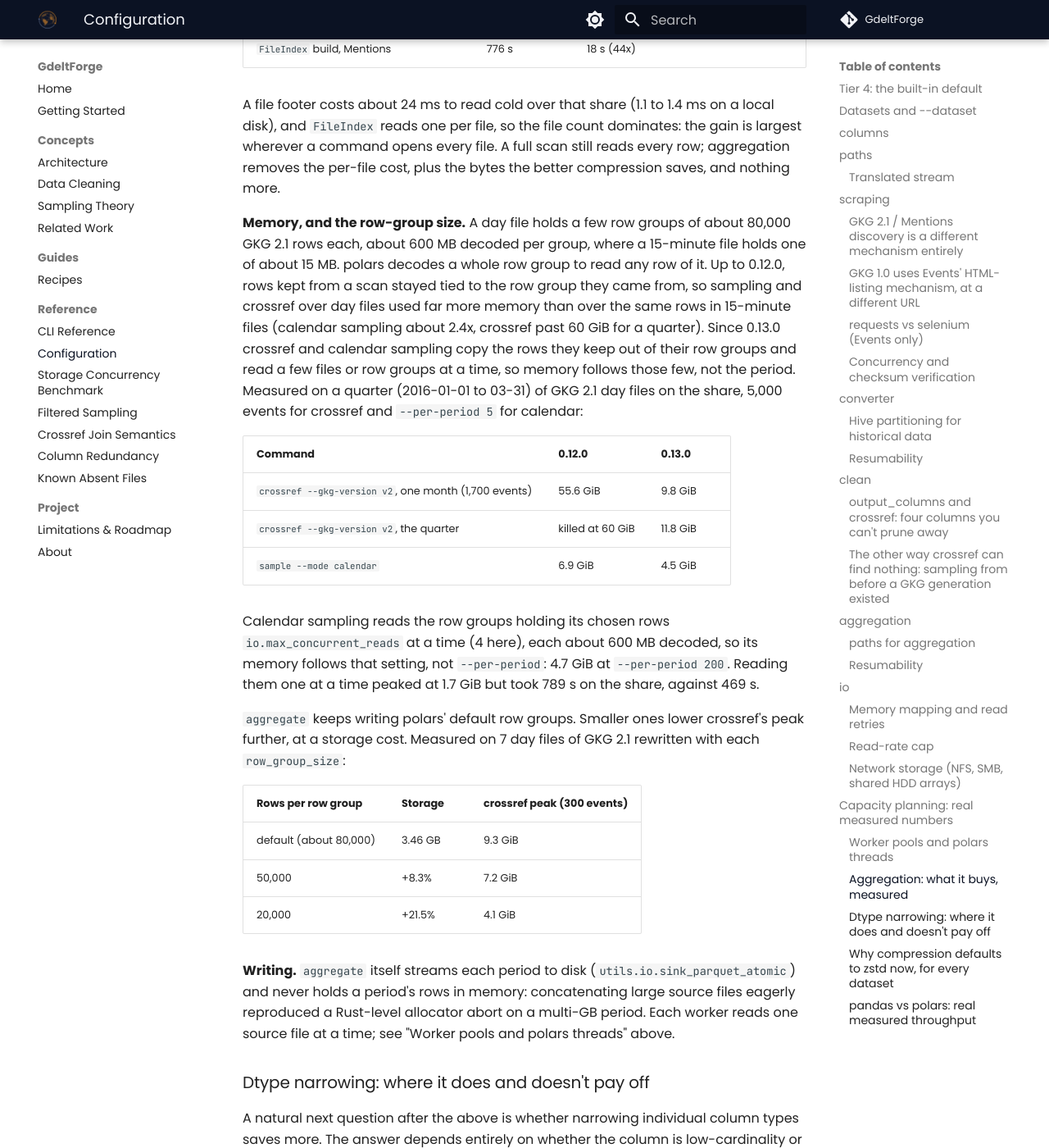
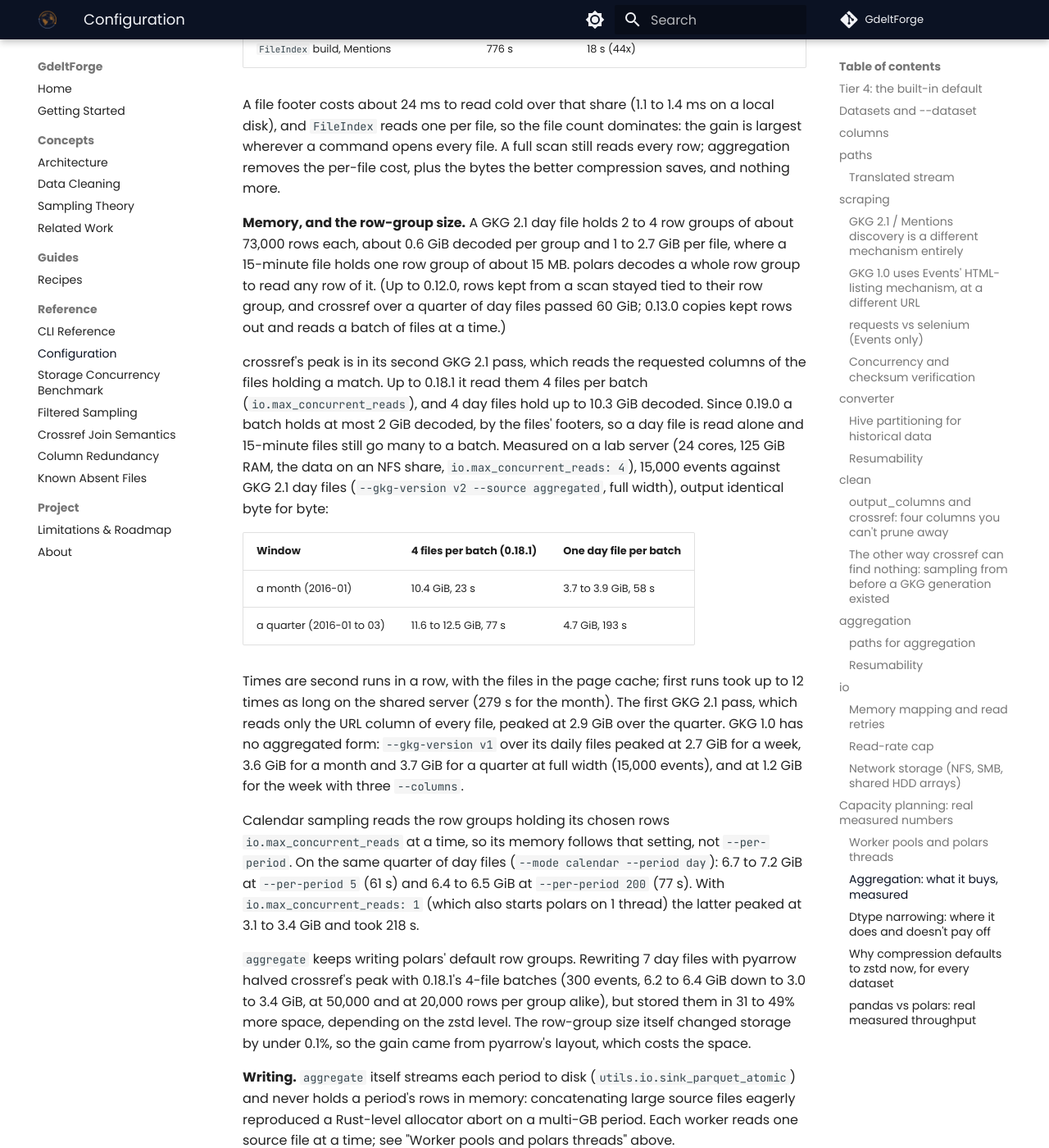
Before and after one commit to Vinicius-Teixeirac/GdeltForge, an MkDocs documentation site: the page built from docs/configuration.md, in a window 1280 px wide and 1400 px high, scrolled down 27265 px. Shown: the whole window at 82% size. Built offline with MkDocs 1.6.1 and Material for MkDocs 9.7.7, drawn with Linux system fonts in a browser that asks for light colours; comment, search, counter and statistics services are not loaded.

Commit message:
docs(configuration): memory figures for crossref and calendar sampling
The memory section quoted figures from 0.12.0 and 0.13.0 (crossref v2
9.8 GiB for a month and 11.8 GiB for a quarter of GKG 2.1 day files,
calendar sampling 4.5 GiB), measured before the batching, the reads
without memory mapping and the read cap that came since. It now gives
figures from a lab server with the data on an NFS share, 15,000 events
at full width: crossref v2 with 4 files per batch (10.4 GiB for a
month, 11.6 to 12.5 GiB for a quarter) against one day file per batch
(3.7 to 3.9 and 4.7 GiB, output identical), the first GKG 2.1 pass,
GKG 1.0 over a week, a month and a quarter, calendar sampling at 4 and
1 concurrent reads, and the row-group rewrite with its storage cost
(31 to 49%, from pyarrow's layout; the row-group size itself changed
storage by under 0.1%). The 0.12.0 and 0.13.0 history is one sentence.

Claude Code has been used: the brief below condenses the session:

    The memory figures in docs/configuration.md date from 0.12.0
    and 0.13.0. Rewrite that section from the new lab measurements
    (crossref v2 month and quarter before and after the batch
    change, calendar sampling, the row-group table), keep the
    0.12.0 to 0.13.0 history to one sentence, and add GKG 1.0
    rows. Write it now; a later lab run confirms the figures.

Co-Authored-By: Claude Opus 5.5 <noreply@anthropic.com>

```diff
--- a/docs/configuration.md
+++ b/docs/configuration.md
@@ -467,39 +467,50 @@ dominates: the gain is largest wherever a command opens every file. A full
 scan still reads every row; aggregation removes the per-file cost, plus the
 bytes the better compression saves, and nothing more.
 
-**Memory, and the row-group size.** A day file holds a few row groups of
-about 80,000 GKG 2.1 rows each, about 600 MB decoded per group, where a
-15-minute file holds one of about 15 MB. polars decodes a whole row group to
-read any row of it. Up to 0.12.0, rows kept from a scan stayed tied to the
-row group they came from, so sampling and crossref over day files used far
-more memory than over the same rows in 15-minute files (calendar sampling
-about 2.4x, crossref past 60 GiB for a quarter). Since 0.13.0 crossref and
-calendar sampling copy the rows they keep out of their row groups and read
-a few files or row groups at a time, so memory follows those few, not the
-period. Measured on a quarter (2016-01-01 to 03-31) of GKG 2.1 day files on
-the share, 5,000 events for crossref and `--per-period 5` for calendar:
+**Memory, and the row-group size.** A GKG 2.1 day file holds 2 to 4 row
+groups of about 73,000 rows each, about 0.6 GiB decoded per group and 1 to
+2.7 GiB per file, where a 15-minute file holds one row group of about 15 MB.
+polars decodes a whole row group to read any row of it. (Up to 0.12.0, rows
+kept from a scan stayed tied to their row group, and crossref over a quarter
+of day files passed 60 GiB; 0.13.0 copies kept rows out and reads a batch of
+files at a time.)
 
-| Command | 0.12.0 | 0.13.0 |
-|---------|--------|--------|
-| `crossref --gkg-version v2`, one month (1,700 events) | 55.6 GiB | 9.8 GiB |
-| `crossref --gkg-version v2`, the quarter | killed at 60 GiB | 11.8 GiB |
-| `sample --mode calendar` | 6.9 GiB | 4.5 GiB |
+crossref's peak is in its second GKG 2.1 pass, which reads the requested
+columns of the files holding a match. Up to 0.18.1 it read them 4 files per
+batch (`io.max_concurrent_reads`), and 4 day files hold up to 10.3 GiB
+decoded. Since 0.19.0 a batch holds at most 2 GiB decoded, by the files'
+footers, so a day file is read alone and 15-minute files still go many to a
+batch. Measured on a lab server (24 cores, 125 GiB RAM, the data on an NFS
+share, `io.max_concurrent_reads: 4`), 15,000 events against GKG 2.1 day
+files (`--gkg-version v2 --source aggregated`, full width), output
+identical byte for byte:
+
+| Window | 4 files per batch (0.18.1) | One day file per batch |
+|--------|----------------------------|------------------------|
+| a month (2016-01) | 10.4 GiB, 23 s | 3.7 to 3.9 GiB, 58 s |
+| a quarter (2016-01 to 03) | 11.6 to 12.5 GiB, 77 s | 4.7 GiB, 193 s |
+
+Times are second runs in a row, with the files in the page cache; first runs
+took up to 12 times as long on the shared server (279 s for the month). The
+first GKG 2.1 pass, which reads only the URL column of every file, peaked at
+2.9 GiB over the quarter. GKG 1.0 has no aggregated form: `--gkg-version v1` over its daily files peaked at
+2.7 GiB for a week, 3.6 GiB for a month and 3.7 GiB for a quarter at full
+width (15,000 events), and at 1.2 GiB for the week with three `--columns`.
 
 Calendar sampling reads the row groups holding its chosen rows
-`io.max_concurrent_reads` at a time (4 here), each about 600 MB decoded, so
-its memory follows that setting, not `--per-period`: 4.7 GiB at
-`--per-period 200`. Reading them one at a time peaked at 1.7 GiB but took
-789 s on the share, against 469 s.
+`io.max_concurrent_reads` at a time, so its memory follows that setting, not
+`--per-period`. On the same quarter of day files (`--mode calendar --period
+day`): 6.7 to 7.2 GiB at `--per-period 5` (61 s) and 6.4 to 6.5 GiB at
+`--per-period 200` (77 s). With `io.max_concurrent_reads: 1` (which also
+starts polars on 1 thread) the latter peaked at 3.1 to 3.4 GiB and took
+218 s.
 
-`aggregate` keeps writing polars' default row groups. Smaller ones lower
-crossref's peak further, at a storage cost. Measured on 7 day files of GKG
-2.1 rewritten with each `row_group_size`:
-
-| Rows per row group | Storage | crossref peak (300 events) |
-|--------------------|---------|----------------------------|
-| default (about 80,000) | 3.46 GB | 9.3 GiB |
-| 50,000 | +8.3% | 7.2 GiB |
-| 20,000 | +21.5% | 4.1 GiB |
+`aggregate` keeps writing polars' default row groups. Rewriting 7 day files
+with pyarrow halved crossref's peak with 0.18.1's 4-file batches (300
+events, 6.2 to 6.4 GiB down to 3.0 to 3.4 GiB, at 50,000 and at 20,000 rows
+per group alike), but stored them in 31 to 49% more space, depending on the
+zstd level. The row-group size itself changed storage by under 0.1%, so the
+gain came from pyarrow's layout, which costs the space.
 
 **Writing.** `aggregate` itself streams each period to disk
 (`utils.io.sink_parquet_atomic`) and never holds a period's rows in memory:
```
Also changed, not shown: CHANGELOG.md (+1 -0 lines).
